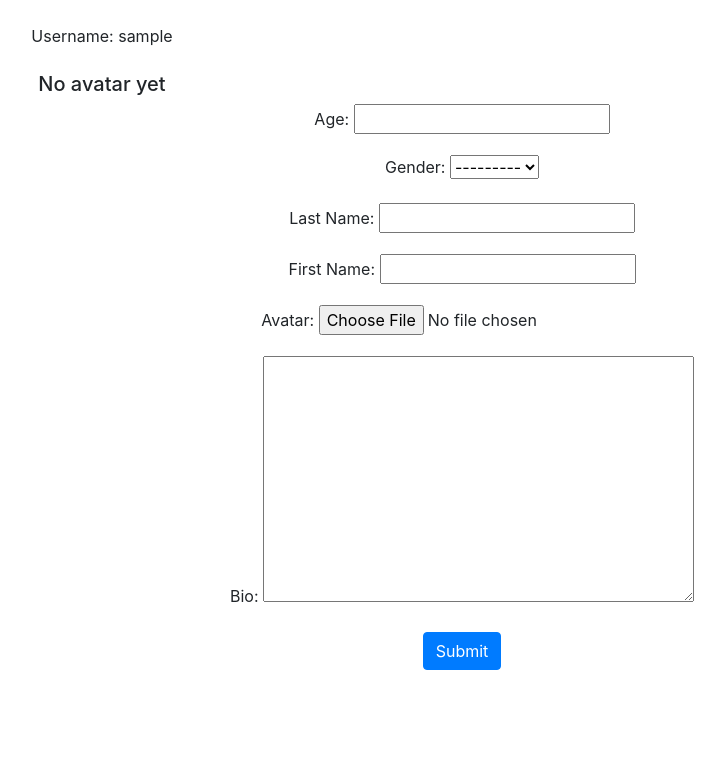
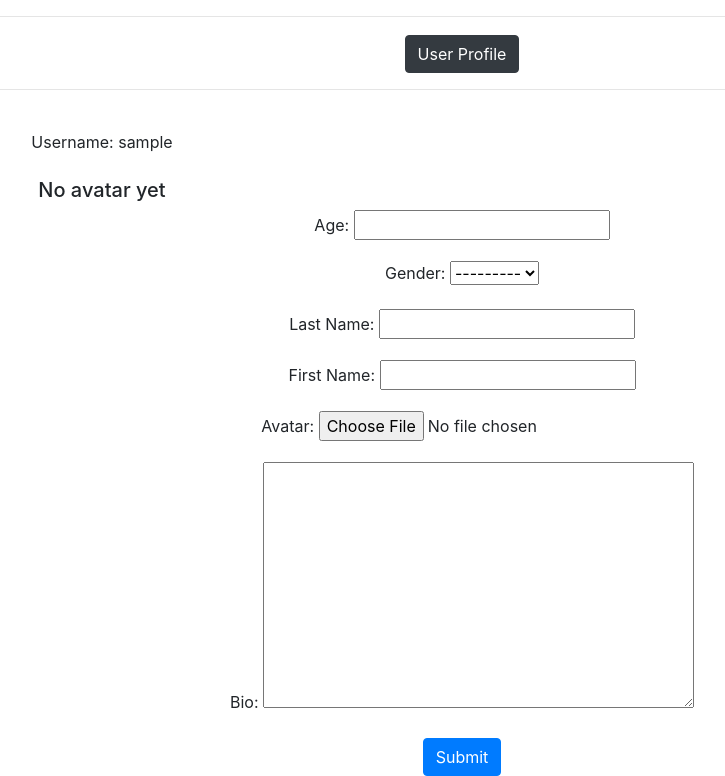
Before and after one commit to zhenxianglin/ResearchStory, a Django app: page /Users/edit/1/ in a window 1280 px wide. Shown: the part 56-832 px from the top of the page, without its empty margins (178-903 px from the left). Before the commit the page ends 726 px from the top, so only its background shows below. Run offline with Django 3.2, Linux system fonts and the light colour scheme; the visitor is signed in with stand-in values (Sample User, id 1); data comes from the database, SQL or seed files in the repository; some libraries are stand-ins or nearby versions.

Commit message:
---------

```diff
--- a/Users/models.py
+++ b/Users/models.py
@@ -31,6 +31,7 @@ class Profile(models.Model):
         ("S", 'Secret'),
     )
     user = models.OneToOneField(User, on_delete=models.CASCADE, related_name='profile')
+
     age = models.PositiveIntegerField(null=True, verbose_name="age")
     gender = models.CharField(choices=SEX_ITEMS, max_length=100, verbose_name="gender")
 
--- a/Users/urls.py
+++ b/Users/urls.py
@@ -15,6 +15,6 @@ urlpatterns = [
 
     path(r'register/', views.register, name='register'),
 
-    path(r'edit/<int:id>/', views.profile_edit, name='edit'),
+    path(r'edit/<int:user_id>/', views.profile_edit, name='edit'),
 
 ]
--- a/Users/views.py
+++ b/Users/views.py
@@ -45,19 +45,19 @@ def register(request):
     context = {"form": form}
     return render(request, 'Users/register.html', context)
 
+
 @login_required(login_url='/userprofile/login/')
-def profile_edit(request, id):
-    user = User.objects.get(id=id)
+def profile_edit(request, user_id):
+    user = User.objects.get(id=user_id)
 
     # 旧教程代码
     # profile = Profile.objects.get(user_id=id)
     # 新教程代码： 获取 Profile
-    if Profile.objects.filter(user_id=id).exists():
+    if Profile.objects.filter(user_id=user_id).exists():
         # user_id 是 OneToOneField 自动生成的字段
-        profile = Profile.objects.get(user_id=id)
+        profile = Profile.objects.get(user_id=user_id)
     else:
         profile = Profile.objects.create(user=user)
-
 
     if request.method == 'POST':
         # 验证修改数据者，是否为用户本人
@@ -82,18 +82,18 @@ def profile_edit(request, id):
 
             profile.save()
             # 带参数的 redirect()
-            return redirect("userprofile:edit", id=id)
+            # return redirect("Users:edit", id=user_id)
         else:
             return HttpResponse("The registration form is entered incorrectly. Please re-enter~")
 
     elif request.method == 'GET':
         profile_form = ProfileForm()
-        context = { 'profile_form': profile_form, 'profile': profile, 'user': user }
+        context = {'profile_form': profile_form,
+                   'profile': profile,
+                   'user': user}
         return render(request, 'Users/edit.html', context)
     else:
         return HttpResponse("Please use GET or POST to request data.")
-
-
 
 #
 # @login_required
--- a/templates/Users/edit.html
+++ b/templates/Users/edit.html
@@ -1,16 +1,16 @@
 {% extends "base.html" %}
 {% load static %}
-{#{% block header %}#}
-{#    <hr/>#}
-{#    <div style="text-align: center;">#}
-{#    <span>#}
-{#        <h2>#}
-{#             <a href="#"><button type="button" class="btn btn-dark"> User Profile</button></a>#}
-{#        </h2>#}
-{#    </span>#}
-{#    </div>#}
-{#    <hr/>#}
-{#{% endblock header %}#}
+{% block header %}
+    <hr/>
+    <div style="text-align: center;">
+    <span>
+        <h2>
+             <a href="#"><button type="button" class="btn btn-dark"> User Profile</button></a>
+        </h2>
+    </span>
+    </div>
+    <hr/>
+{% endblock header %}
 
 {% block content %}
     <div style="text-align: center;">
@@ -29,7 +29,7 @@
                         <h5 class="col-md-4">No avatar yet</h5>
                     {% endif %}
 
-                    <form action="#" method="post" enctype="multipart/form-data">
+                    <form action="{% url 'Users:edit' user.id %}" method="post" enctype="multipart/form-data">
                         {% csrf_token %}
                         <!-- avatar -->
 {#                        <div class="form-group col-md-4">#}
--- a/templates/base.html
+++ b/templates/base.html
@@ -25,7 +25,9 @@
     <nav class="navbar navbar-expand-lg navbar-light bg-transparent">
         <a class="navbar-brand mb-md-0" href="#">Research</a>
         <button class="navbar-toggler" type="button" data-toggle="collapse" data-target="#navbarSupportedContent"
-                aria-controls="navbarSupportedContent" aria-expanded="false" aria-label="Toggle navigation">
+                aria-controls="navbarSupportedContent" aria-expanded="false" ariaik]
+        '
+        MK<4 -label="Toggle navigation">
         <span class="navbar-toggler-icon"></span>
         </button>
 
@@ -123,15 +125,14 @@
                                     <a href="{% url 'Users:register' %}">Register</a>
                                     <a href="{% url 'Users:login' %}">Login</a>
                                 {% endif %}
-
                             </div>
                         </div>
-
+                        {% if user.is_authenticated %}
                             <div class="row" style="margin-left: 15px;margin-right: 15px;margin-top: 10px">
                                 <div class="col-md-4 text-center grid">
                                     <i class="fa fa-user" style="font-size: 25px;line-height: 45px;"></i>
                                     <p style="padding: 0px;margin-top: 6px;margin-bottom: 10px;font-size: 12px">
-                                            <a href="#">Profile</a></p>
+                                        <a href="{% url 'Users:edit' user.id %}">Profile</a></p>
                                 </div>
                                 <div class="col-md-4 text-center grid">
                                     <i class="fa fa-gear" style="font-size: 25px;line-height: 45px;"></i>
@@ -144,7 +145,6 @@
                                         Change Password</p>
                                 </div>
                             </div>
-
                             <div class="row" style="margin-left: 15px;margin-right: 15px;margin-top: 10px">
                                 <div class="col-md-4 text-center grid">
                                     <i class="fa fa-user-circle" style="font-size: 25px;line-height: 45px;"></i>
@@ -162,6 +162,7 @@
                                         Help</p>
                                 </div>
                             </div>
+                        {% endif %}
                     </div>
                 </li>
             </form>
--- a/templates/storyPage.html
+++ b/templates/storyPage.html
@@ -256,7 +256,6 @@
 
                     <div class="all_comment">
                         <!-- 显示评论 -->
-
                         {% load mptt_tags %}
                         <h4>Total comments: {{ comments.count }}</h4>
                         <div class="row">
@@ -264,13 +263,10 @@
                                 {% with comment=node %}
                                     <div class="{% if comment.reply_to %} offset-1 col-11 {% else %} col-12 {% endif %}">
                                         <hr/>
-
                                         <p>
                                             <strong style="color: pink">
                                                 {{ comment.user }}
                                             </strong>
-
-
                                             <!-- 显示被回复人 -->
                                             {% if comment.reply_to %}
                                                 <i class="far fa-arrow-alt-circle-right"
```
Lines whose indentation alone changed are shown as unchanged.
